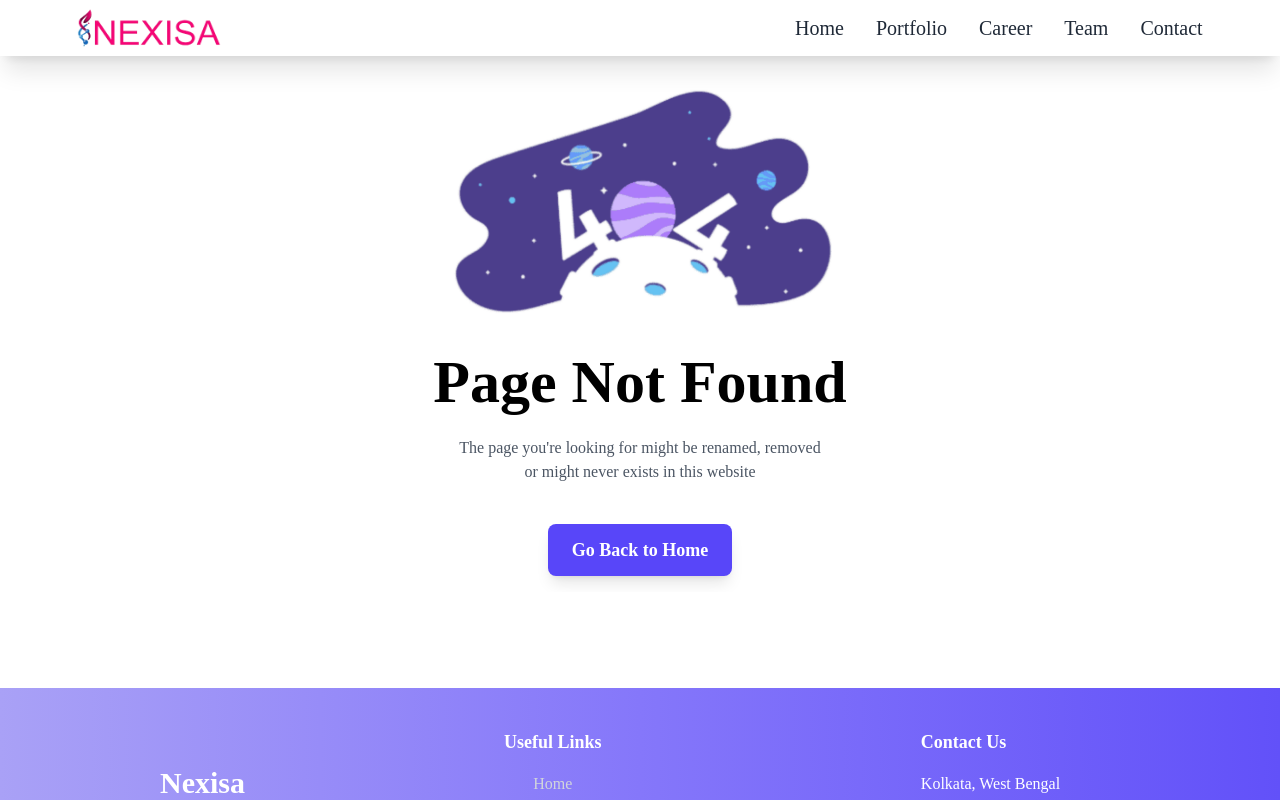
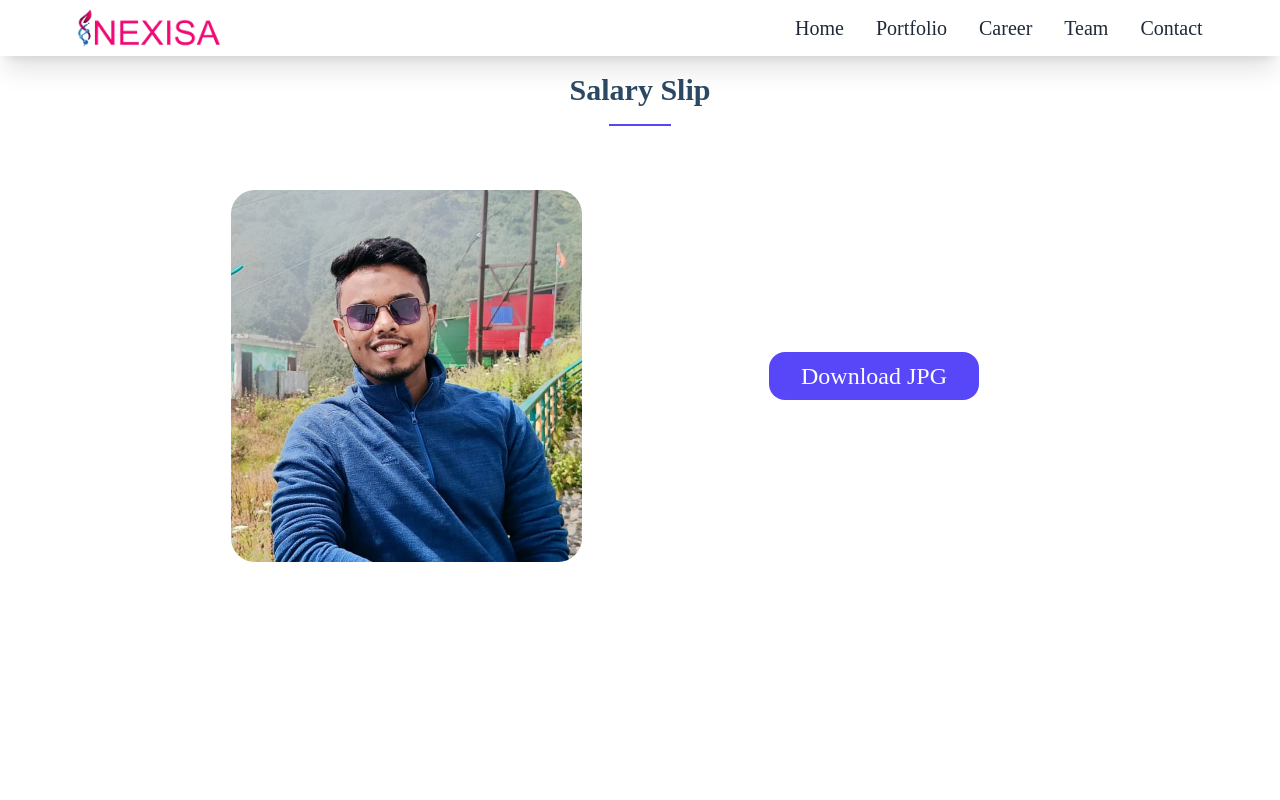
Before and after one commit to Nexisa/Nexisa-website, a React (Vite) app in the folder Client/: page /user/salary-slip in a window 1280 px wide. Shown: the top 800 px of the page. Built offline with nearby package versions, Linux system fonts and the light colour scheme.

Commit message:
Added Salary Slip

```diff
--- a/Client/src/App.jsx
+++ b/Client/src/App.jsx
@@ -12,6 +12,7 @@ import Signin from './pages/Signin';
 import UserDashBoard from './pages/User/UserDashboard';
 import AdminDashboard from './pages/Admin/AdminDashboard';
 import LeaveApplication from './pages/User/LeaveApplication';
+import SalarySlip from './pages/User/SalarySlip';
 
 function App() {
   return (
@@ -27,6 +28,7 @@ function App() {
         <Route path='/user' element={<UserDashBoard />} />
         <Route path='/admin' element={<AdminDashboard />} />
         <Route path='/user/leave-application' element={<LeaveApplication />} />
+        <Route path='/user/salary-slip' element={<SalarySlip />} />
         <Route path='*' element={<ErrorPage/>} />
       </Routes>
       <Footer/>
--- a/Client/src/pages/User/LeaveApplication.jsx
+++ b/Client/src/pages/User/LeaveApplication.jsx
@@ -25,18 +25,17 @@ const LeaveApplication = () => {
                 onSubmit={handleSubmit}
                 className="bg-white shadow-lg rounded-lg p-8 w-full"
             >
-
                 {/* Leave Reason */}
                 <textarea
-                className="w-full h-32 p-4 mb-8 border rounded-xl focus:outline-none focus:ring-2 focus:ring-blue-[#5846F9] shadow-custom placeholder-gray-400"
+                className="w-full md:h-32 h-48 p-4 mb-8 border rounded-xl focus:outline-none focus:ring-2 focus:ring-blue-[#5846F9] shadow-custom placeholder-gray-400"
                 placeholder="Leave Reason"
                 value={leaveReason}
                 onChange={(e) => setLeaveReason(e.target.value)}
                 />
 
-                <div className="flex justify-between items-center mb-6 w-7/12 mx-auto">
+                <div className="flex flex-col md:flex-row justify-between gap-10 md:gap-0 items-center mb-8 md:w-7/12 w-11/12 mx-auto">
                     {/* From Date Picker */}
-                    <div className='bg-[#5846F9] relative px-2 py-2 w-[30%] rounded-2xl'>
+                    <div className='bg-[#5846F9] relative px-2 py-2 md:w-[30%] rounded-2xl'>
                         <div className='pl-5 text-white'>
                             <label htmlFor="fromdate">From</label>
                         </div>
@@ -56,7 +55,7 @@ const LeaveApplication = () => {
                     </div>
 
                     {/* To Date Picker */}
-                    <div className='bg-[#5846F9] relative px-2 py-2 w-[30%] rounded-2xl'>
+                    <div className='bg-[#5846F9] relative px-2 py-2 md:w-[30%] rounded-2xl'>
                         <div className='pl-5 text-white'>
                             <label htmlFor="todate">To</label>
                         </div>
@@ -66,7 +65,7 @@ const LeaveApplication = () => {
                                 onChange={(date) => setToDate(date)}
                                 dateFormat="dd/MM/yyyy"
                                 placeholderText="DD/MM/YYYY"
-                                minDate={new Date()}
+                                minDate={fromDate}
                                 name='todate'
                                 className='w-[70%] pl-3 bg-[#5846F9] rounded-b-2xl text-white
                                 placeholder-white focus:outline-none'
@@ -80,7 +79,7 @@ const LeaveApplication = () => {
                 <div className="text-center">
                 <button
                     type="submit"
-                    className="px-6 py-2 bg-blue-500 text-white rounded-lg hover:bg-blue-600 focus:outline-none focus:ring-2 focus:ring-blue-500"
+                    className="px-12 py-2 bg-[#5846F9] text-white rounded-lg hover:bg-[#402cf7] focus:outline-none focus:ring-2 focus:ring-blue-500"
                 >
                     Submit
                 </button>
--- /dev/null
+++ b/Client/src/pages/User/SalarySlip.jsx
@@ -0,0 +1,36 @@
+// import React from 'react'
+import asham from '../../assets/Team/Asham.jpg'
+
+const SalarySlip = () => {
+  const clickHandler = () => {
+    fetch(`${asham}`).then((response) => {
+        response.blob().then((blob) => {
+            // Creating new object of JPG file
+            const fileURL = window.URL.createObjectURL(blob);
+            let alink = document.createElement("a");
+            alink.href = fileURL;
+            alink.download = `${asham}`;
+            alink.click();
+        });
+    });
+  }
+  return (
+    <div className="max-w-screen container mx-auto p-4 overflow-x-hidden min-h-screen">
+        <h2 className="text-3xl font-semibold text-center mb-4 text-[#2C4964]">Salary Slip</h2>
+        <div className='bg-[#5846F9] w-[5%] h-0.5 mx-auto mb-8'></div>
+        <div className='flex flex-col md:flex-row md:w-9/12 gap-16 md:gap-0 mx-auto mt-28 md:mt-16'>
+            <div className='md:w-1/2 w-11/12 mx-auto flex justify-center items-center'>
+                <img src={asham} alt="salary slip" className='md:w-9/12 rounded-3xl object-contain'/>
+            </div>
+            <div className='md:w-1/2 w-11/12 mx-auto flex justify-center items-center'>
+                <button className='bg-[#5846F9] px-8 py-2 text-2xl rounded-2xl text-white'
+                onClick={clickHandler}>
+                    Download JPG
+                </button>
+            </div>
+        </div>
+    </div>
+  )
+}
+
+export default SalarySlip
```
